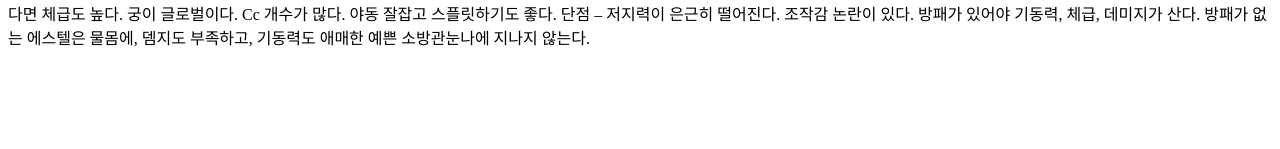
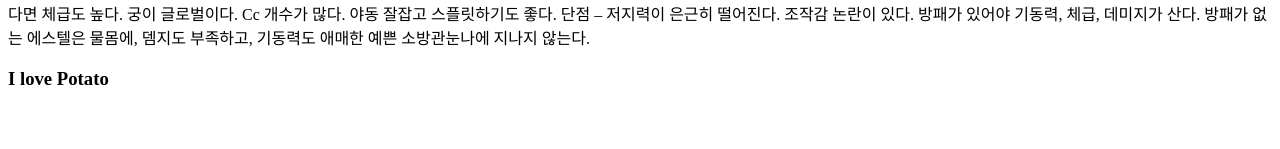
Before and after one commit to tmdwns9630/movie_app_2025, a React (Create React App) app: page / in a window 1280 px wide. Shown: the part 151-300 px from the top of the page. Built offline with nearby package versions, Linux system fonts and the light colour scheme.

Commit message:
3-3 컴포넌트

```diff
--- a/src/App.js
+++ b/src/App.js
@@ -1,3 +1,7 @@
+function Potato() {
+  return <h3>I love Potato</h3>;
+}
+
 function App() {
   return (
     <div className="App">
@@ -21,6 +25,7 @@ function App() {
       떨어진다. 조작감 논란이 있다. 방패가 있어야 기동력, 체급, 데미지가 산다.
       방패가 없는 에스텔은 물몸에, 뎀지도 부족하고, 기동력도 애매한 예쁜
       소방관눈나에 지나지 않는다.
+      <Potato />
     </div>
   );
 }
```
